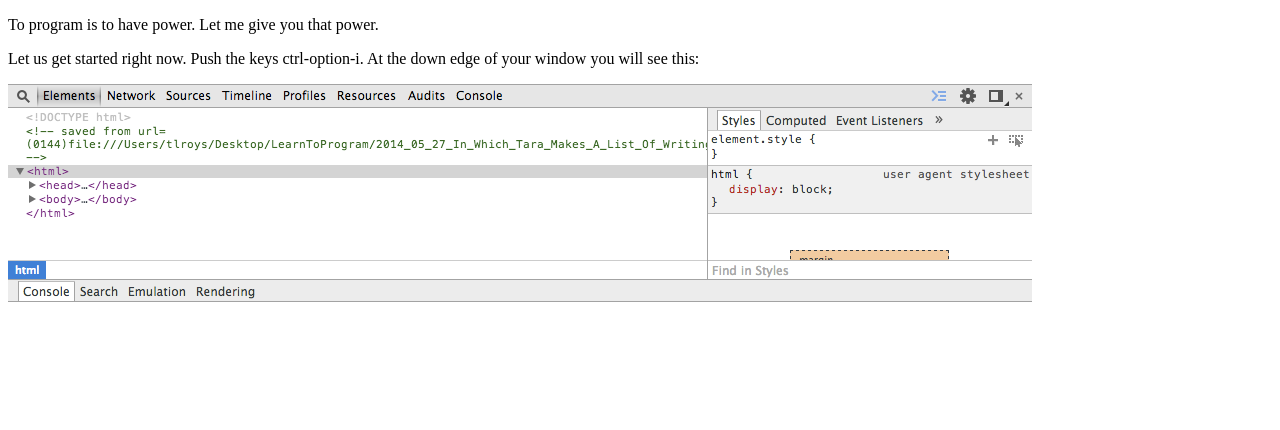
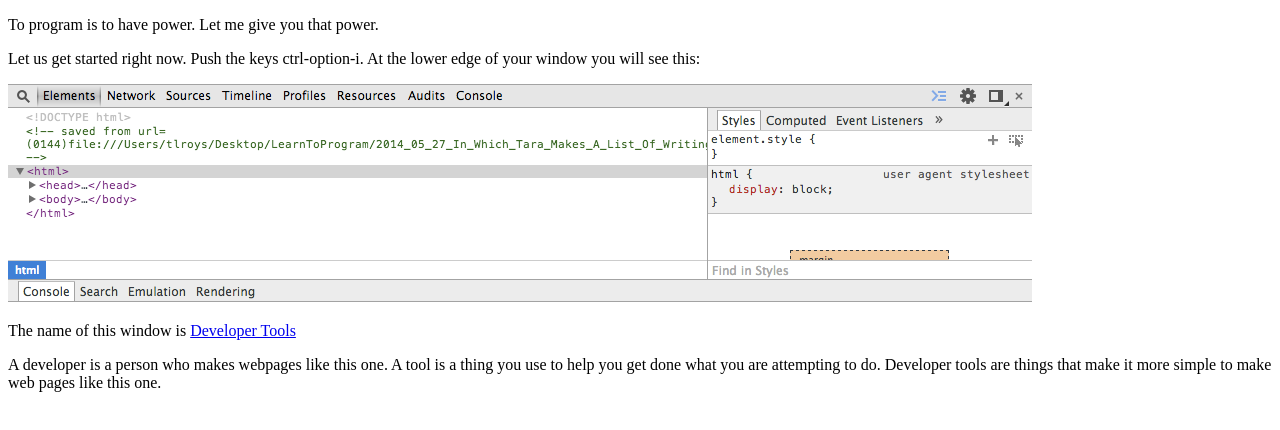
Before and after one commit to tararoys/knowledge-is-power, a plain HTML site: page 2014_05_28_in_which_Tara_makes_the_attempt_to_program_only_using_google_Chrome/BlankPage.html in a window 1280 px wide. Drawn offline with Linux system fonts and the light colour scheme.

Commit message:
In which Tara says what Developer Tools are
I say what Developer Tools are.

```diff
--- a/2014_05_28_in_which_Tara_makes_the_attempt_to_program_only_using_google_Chrome/BlankPage.html
+++ b/2014_05_28_in_which_Tara_makes_the_attempt_to_program_only_using_google_Chrome/BlankPage.html
@@ -1,9 +1,12 @@
 <!DOCTYPE html>
-<!-- saved from url=(0137)file:///Users/tlroys/Desktop/LearnToProgram/2014_05_28_in_which_Tara_makes_the_attempt_to_program_only_using_google_Chrome/BlankPage.html -->
+<!-- saved from url=(0153)file:///Users/tlroys/Desktop/LearnToProgram/2014_05_28_in_which_Tara_makes_the_attempt_to_program_only_using_google_Chrome/BlankPage.html#developer_tools -->
 <html><head><meta http-equiv="Content-Type" content="text/html; charset=UTF-8"></head>
   <body>
   <p>To program is to have power. Let me give you that power.</p>
   <p>Let us get started right now.  Push the keys ctrl-option-i.
-At the down edge of your window you will see this: </p><img src="./BlankPage_files/how_to_get_to_the_development_tools.png">
+At the lower edge of your window you will see this: </p><img src="./BlankPage_files/how_to_get_to_the_development_tools.png"><p> The name of this window is <a href="./BlankPage_files/BlankPage.html">Developer Tools</a></p>
+<a name="developer_tools">A developer is a person who makes webpages like this one. A tool is a thing you use to help you get done what you are attempting to do. Developer tools are things that make it more simple to make web pages like this one.</a>
+
+
 
 </body></html>
```
